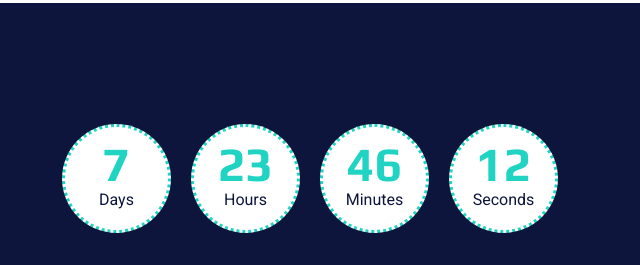
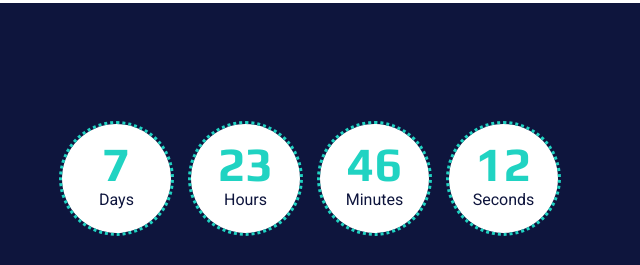
Before and after one commit to Maja-kth/webshop, a plain HTML site: page index.html in a window 1280 px wide. Shown: the part 4100-4365 px from the top of the page, 640-1280 px from the left. Drawn offline with nearby package versions, Linux system fonts and the light colour scheme.

Commit message:
Final version

```diff
--- a/css/style.css
+++ b/css/style.css
@@ -618,7 +618,7 @@ html, body{
                     width: 109px;
                     height: 109px;
                     border-radius: 50%;
-                    border: 3px dotted var(--color-theme);
+                    outline: 3px dotted var(--color-theme);
                     background: var(--color-white);
                     color: var(--color-theme);
                     margin:0 0 0 20px;
@@ -855,7 +855,6 @@ footer p {
     .top-menu .menu-links .links {
         display: inline;
     }
-
     .showcase .container{
         display: flex;
         justify-content: space-between;
```
